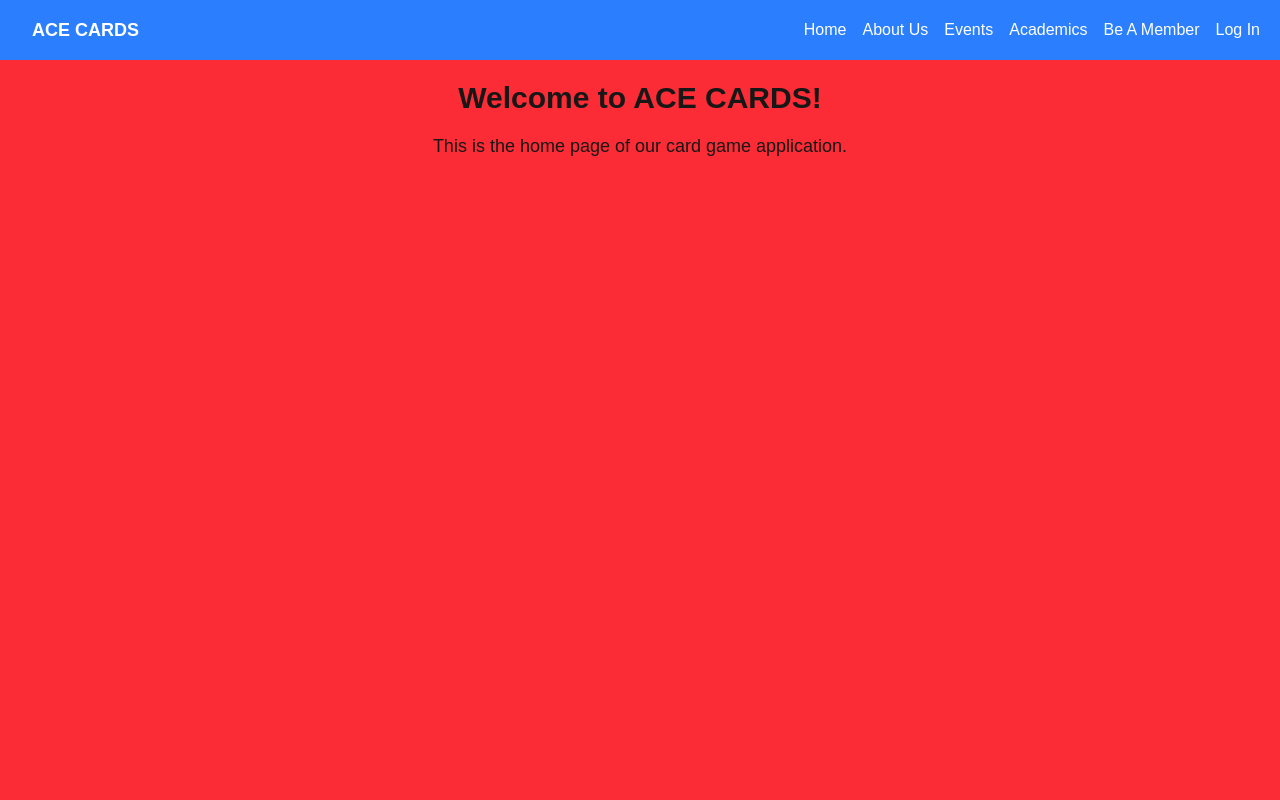
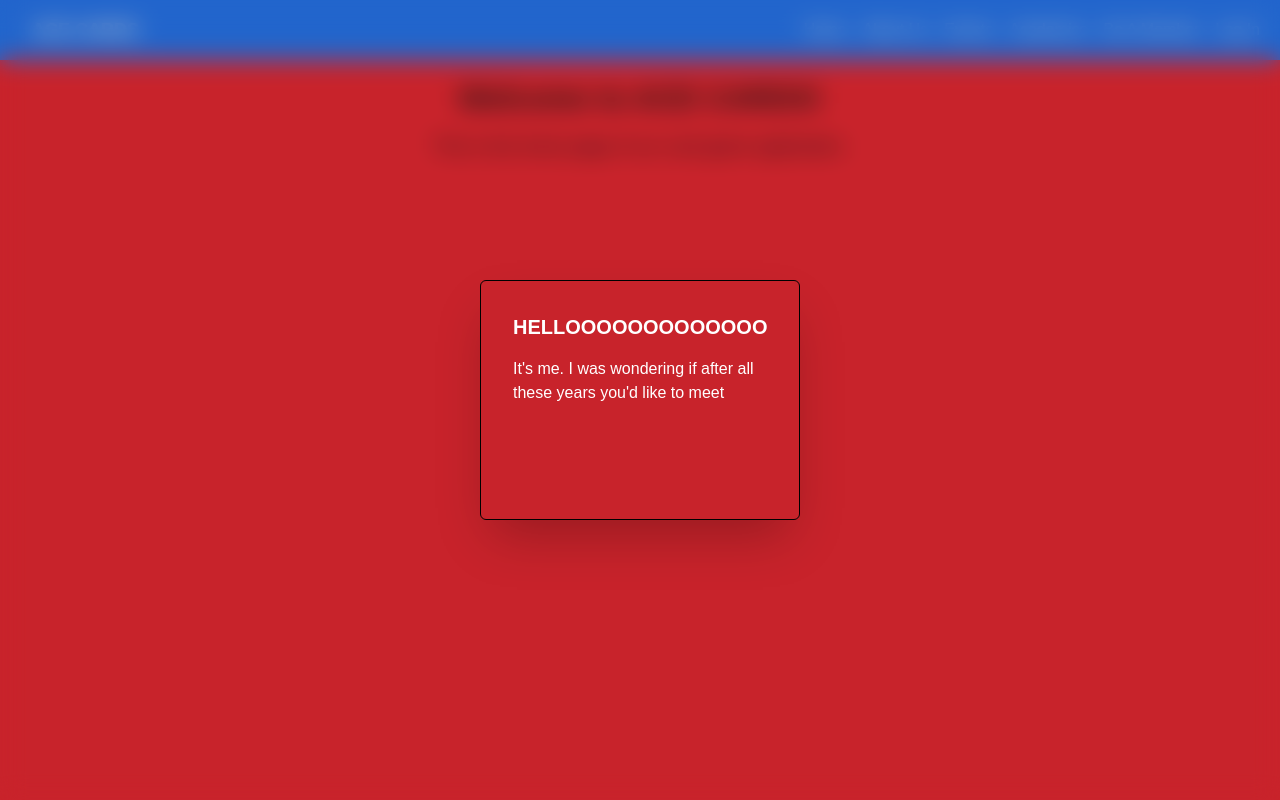
Before and after one commit to ACE-CARDS/project-tongitss, a Next.js app: page / in a window 1280 px wide. Shown: the top 800 px of the page. Built offline with nearby package versions, Linux system fonts and the light colour scheme.

Commit message:
fix: make enter animations quicker

```diff
--- a/app/page.tsx
+++ b/app/page.tsx
@@ -1,12 +1,16 @@
 "use client";
 
-import { useState } from "react";
+import { useState, useEffect } from "react";
 import Image from "next/image";
 import NavBar from "@/components/navbar";
-import Modal from "@/components/modal";
+import Modal from "@/components/pop-up";
 
 export default function Home() {
   const [isModalShowing, setIsModalShowing] = useState(false);
+
+  useEffect(() => {
+    setIsModalShowing(true);
+  }, []);
 
   return (
     <div className="">
--- a/components/modal.tsx
+++ b/components/pop-up.tsx
@@ -17,17 +17,17 @@ const Modal: FC<Props> = ({ isShowing, onClose }) => {
   const onEnter = contextSafe(() => {
     gsap
       .timeline()
-      .to(".backdrop", { opacity: 1, duration: 0.5 })
+      .to(".backdrop", { opacity: 1, duration: 0.1 })
       .fromTo(
         ".content",
-        { opacity: 0, scale: 0.9 },
-        { opacity: 1, scale: 1, duration: 0.3 },
+        { opacity: 0, scale: 0.95 },
+        { opacity: 1, scale: 1, duration: 0.1 },
         0,
       )
       .fromTo(
         "h2, p",
-        { opacity: 0, y: 8 },
-        { opacity: 1, y: 0, duration: 0.24, stagger: 0.1 },
+        { opacity: 0, y: 3 },
+        { opacity: 1, y: 0, duration: 0.1, stagger: 0.01 },
         "-=0.2",
       );
   });
@@ -40,7 +40,7 @@ const Modal: FC<Props> = ({ isShowing, onClose }) => {
   return (
     <Transition
       in={isShowing}
-      timeout={{ enter: 0, exit: 300 }}
+      timeout={{ exit: 300 }}
       mountOnEnter
       unmountOnExit
       onEnter={onEnter}
```
